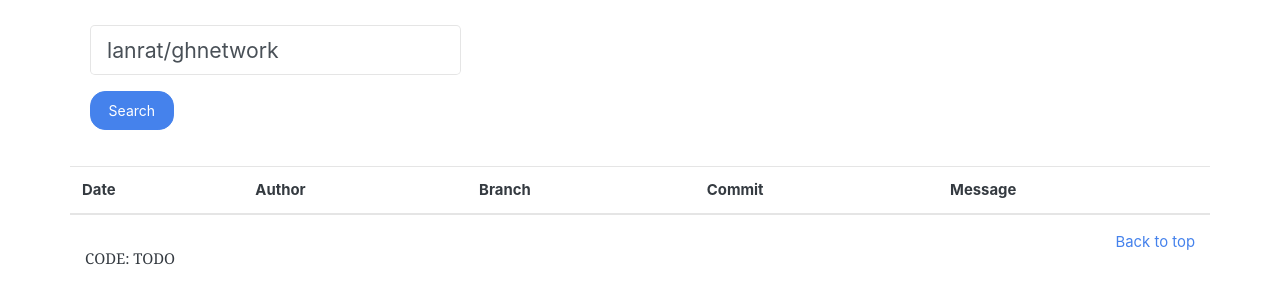
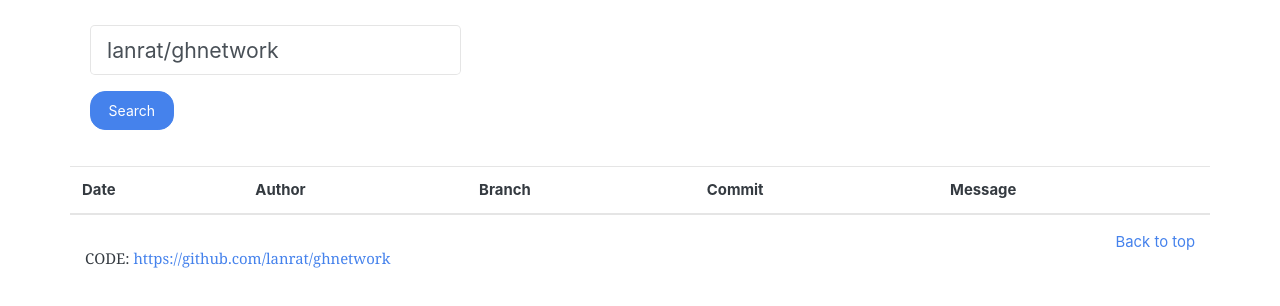
Before and after one commit to lanrat/ghnetwork, a plain HTML site: page index.html in a window 1280 px wide. Shown: the part 54-360 px from the top of the page. Drawn offline with nearby package versions, Linux system fonts and the light colour scheme.

Commit message:
added link to code

```diff
--- a/index.html
+++ b/index.html
@@ -58,7 +58,7 @@
                 <!-- <li><a href="#">A</a></li> -->
                 <!-- <li><a href="#">B</a></li> -->
             </ul>
-            <p>CODE: TODO</p>
+            <p>CODE: <a href="https://github.com/lanrat/ghnetwork">https://github.com/lanrat/ghnetwork</a></p>
         </div>
     </div>
 </footer>
```
